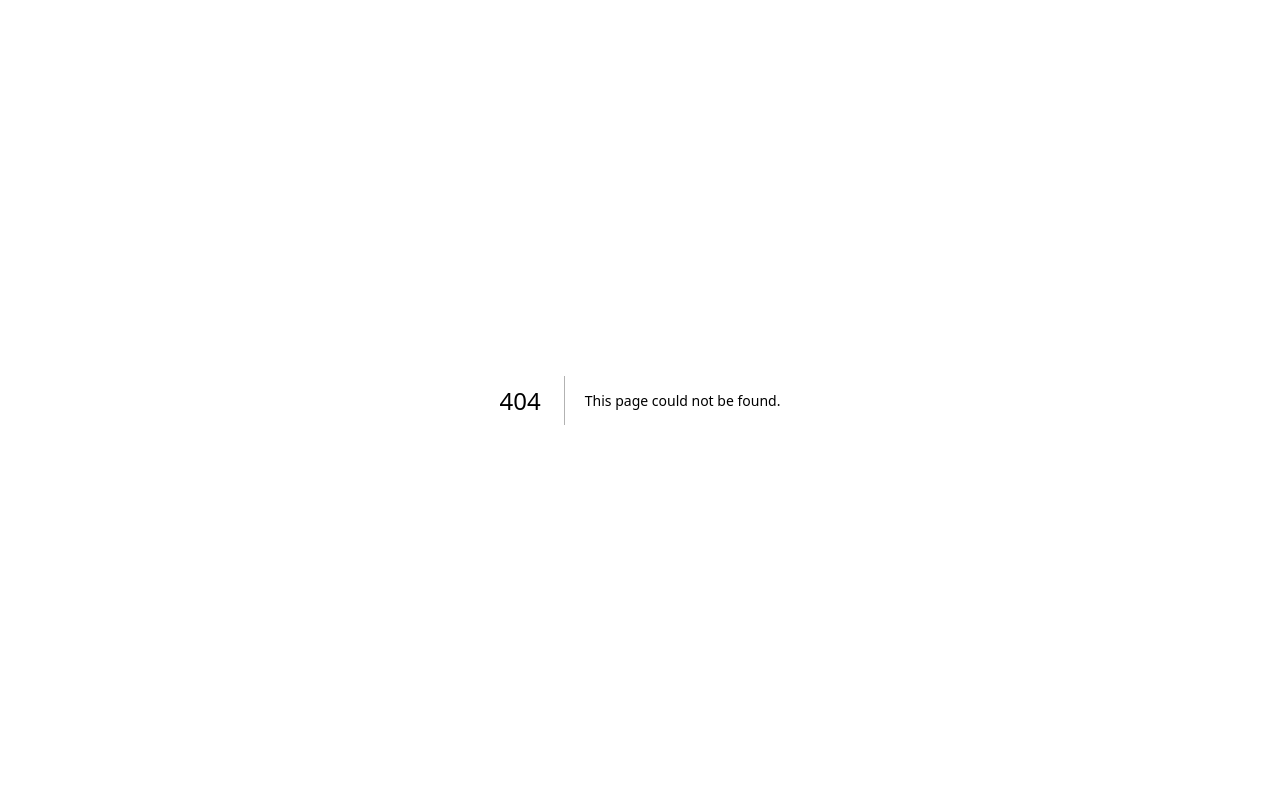
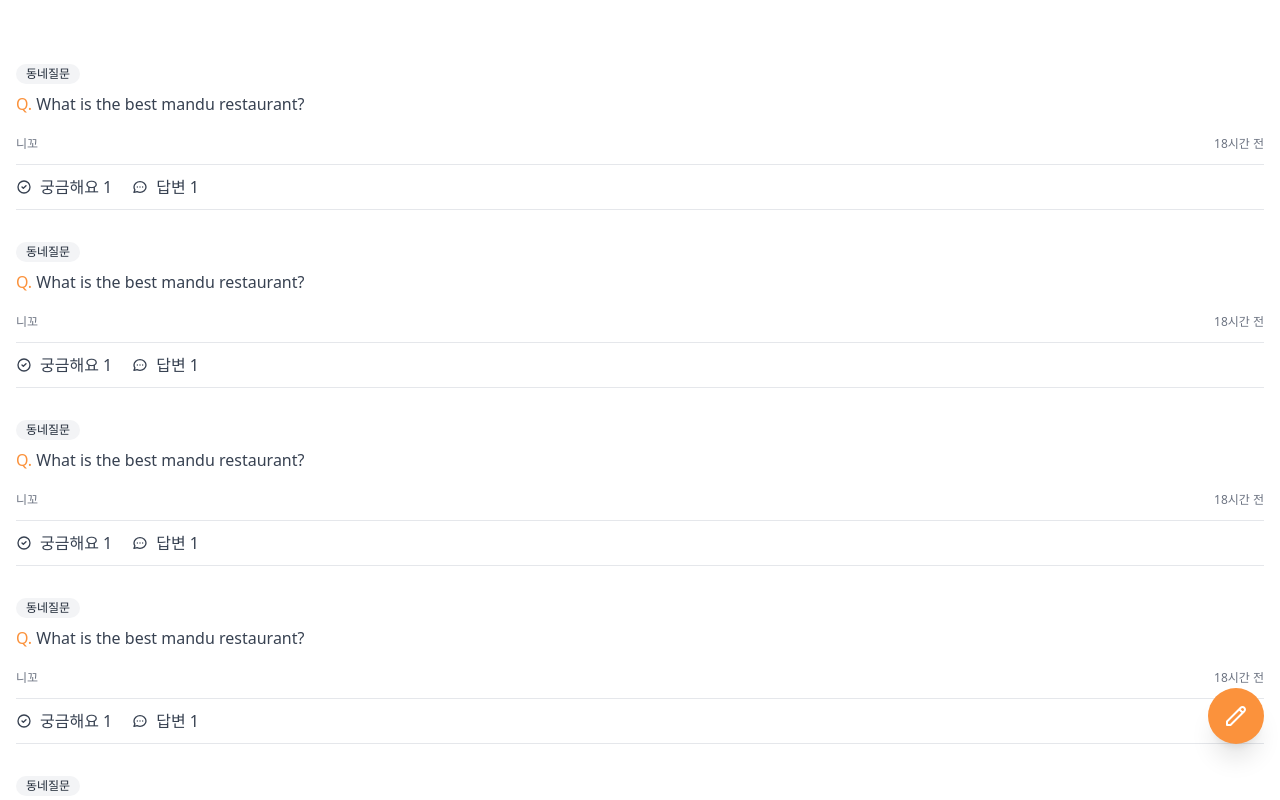
Before and after one commit to KeMezz/carrot-market, a Next.js app: page /community in a window 1280 px wide. Before the commit this address had no page. Shown: the top 800 px of the page. Built offline with nearby package versions, Linux system fonts and the light colour scheme.

Commit message:
add community page

```diff
--- /dev/null
+++ b/pages/community/index.tsx
@@ -0,0 +1,78 @@
+import { NextPage } from "next";
+
+const Community: NextPage = () => {
+  return (
+    <div className="py-16 px-4 space-y-8">
+      {Array.from({ length: 6 }, (_, i) => i).map((index) => (
+        <div className="flex flex-col items-start cursor-pointer" key={index}>
+          <span className="flex items-center px-2.5 py-0.5 rounded-full text-xs font-medium bg-gray-100 text-gray-800">
+            동네질문
+          </span>
+          <div className="mt-2 text-gray-700">
+            <span className="text-orange-400 font-midium">Q.</span> What is the
+            best mandu restaurant?
+          </div>
+          <div className="mt-5 flex items-center justify-between w-full text-gray-500 font-medium text-xs">
+            <span>니꼬</span>
+            <span>18시간 전</span>
+          </div>
+          <div className="flex space-x-5 mt-3 text-gray-700 py-2.5 border-t border-b-[1.5px] w-full">
+            <span className="flex space-x-2 items-center">
+              <svg
+                className="w-4 h-4"
+                fill="none"
+                stroke="currentColor"
+                viewBox="0 0 24 24"
+                xmlns="http://www.w3.org/2000/svg"
+              >
+                <path
+                  strokeLinecap="round"
+                  strokeLinejoin="round"
+                  strokeWidth="2"
+                  d="M9 12l2 2 4-4m6 2a9 9 0 11-18 0 9 9 0 0118 0z"
+                ></path>
+              </svg>
+              <span>궁금해요 1</span>
+            </span>
+            <span className="flex space-x-2 items-center">
+              <svg
+                className="w-4 h-4"
+                fill="none"
+                stroke="currentColor"
+                viewBox="0 0 24 24"
+                xmlns="http://www.w3.org/2000/svg"
+              >
+                <path
+                  strokeLinecap="round"
+                  strokeLinejoin="round"
+                  strokeWidth="2"
+                  d="M8 12h.01M12 12h.01M16 12h.01M21 12c0 4.418-4.03 8-9 8a9.863 9.863 0 01-4.255-.949L3 20l1.395-3.72C3.512 15.042 3 13.574 3 12c0-4.418 4.03-8 9-8s9 3.582 9 8z"
+                ></path>
+              </svg>
+              <span>답변 1</span>
+            </span>
+          </div>
+        </div>
+      ))}
+
+      <button className="fixed bottom-14 right-4 bg-orange-400 rounded-full p-4 text-white shadow-xl hover:bg-orange-500 cursor-pointer transition-colors">
+        <svg
+          className="w-6 h-6"
+          fill="none"
+          stroke="currentColor"
+          viewBox="0 0 24 24"
+          xmlns="http://www.w3.org/2000/svg"
+        >
+          <path
+            strokeLinecap="round"
+            strokeLinejoin="round"
+            strokeWidth="2"
+            d="M15.232 5.232l3.536 3.536m-2.036-5.036a2.5 2.5 0 113.536 3.536L6.5 21.036H3v-3.572L16.732 3.732z"
+          ></path>
+        </svg>
+      </button>
+    </div>
+  );
+};
+
+export default Community;
```
Also changed, not shown: pages/community/[id].tsx (added).
